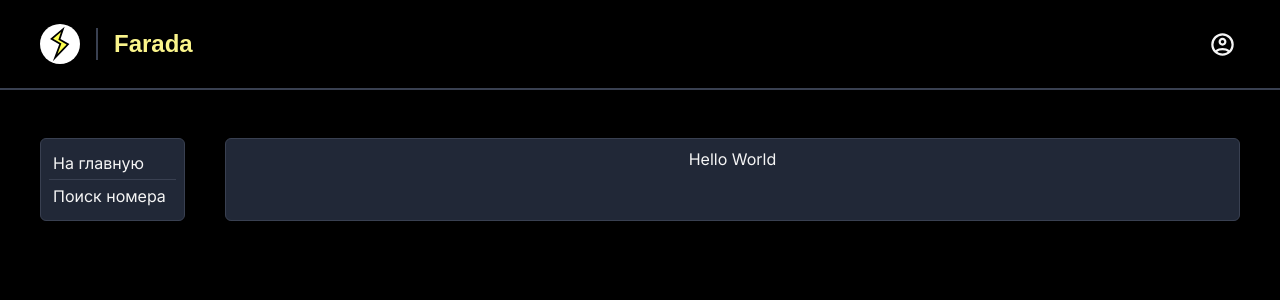
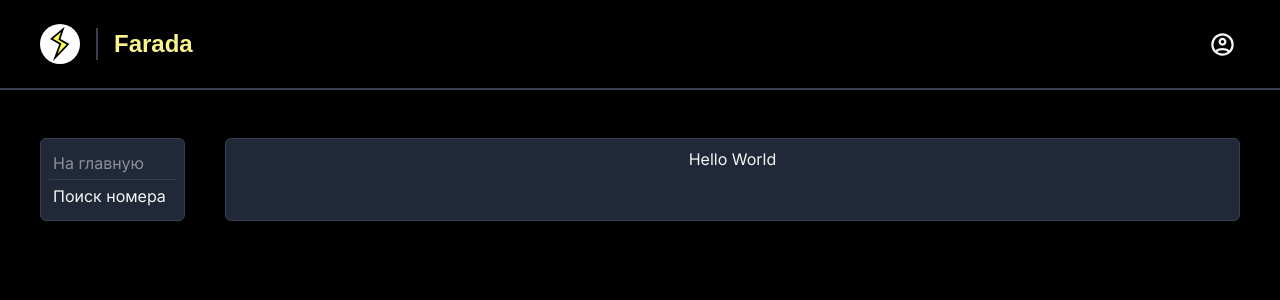
Before and after one commit to Zicio/fjs-diploma-front-next, a Next.js app: page / in a window 1280 px wide. Shown: the top 300 px of the page. Built offline with nearby package versions, Linux system fonts and the light colour scheme; a web font is replaced by a local one.

Commit message:
Fixed styles; deleted NavList

```diff
--- a/src/app/ui/header/ProfileMenu.tsx
+++ b/src/app/ui/header/ProfileMenu.tsx
@@ -10,13 +10,10 @@ const ProfileMenu = () => {
   return (
     <ul className="absolute right-5 top-5 z-10 bg-gray p-default border border-gray_lite rounded-default text-left text-sm">
       {menuItems.map((item) => (
-        <li
-          key={item.url}
-          className="border-b border-gray_lite last:border-0 hover:bg-yellow hover:text-black"
-        >
+        <li key={item.url} className="border-b border-gray_lite last:border-0">
           <Link
             href={`/auth/${item.url}`}
-            className="inline-block w-full h-full p-sm"
+            className="inline-block w-full h-full p-sm hover:bg-yellow hover:text-black"
           >
             {item.text}
           </Link>
--- a/src/app/ui/navbar/NavList.tsx
+++ /dev/null
@@ -1,94 +0,0 @@
-"use client";
-
-import { linkItem } from "@/app/types/types";
-import { useEffect, useState } from "react";
-import Link from "next/link";
-
-const commonNavItems: linkItem[] = [
-  {
-    url: "/",
-    text: "На главную",
-  },
-  {
-    url: "/hotels/rooms",
-    text: "Поиск номера",
-  },
-];
-
-const clientNavItems: linkItem[] = [
-  ...commonNavItems,
-  {
-    url: "/client/{id}/reservation", //TODO
-    text: "Мои брони",
-  },
-];
-
-const adminNavItems: linkItem[] = [
-  ...clientNavItems,
-  {
-    url: "/admin/hotels",
-    text: "Все гостиницы",
-  },
-  {
-    url: "/admin/hotels/new",
-    text: "Добавить гостиницу",
-  },
-  {
-    url: "/admin/users",
-    text: "Все пользователи",
-  },
-  {
-    url: "/admin/users/new",
-    text: "Добавить пользователя",
-  },
-];
-
-const managerNavItems: linkItem[] = [
-  ...clientNavItems,
-  {
-    url: "/manager/users",
-    text: "Все пользователи",
-  },
-];
-
-type role = "client" | "admin" | "manager";
-
-type accessToken = {
-  id: string;
-  email: string;
-  name: string;
-  role: role;
-};
-
-const NavList = () => {
-  const [rolesSet, setRolesSet] = useState<linkItem[]>(commonNavItems);
-  useEffect(() => {
-    const token = localStorage.getItem("access_token");
-    console.log({ token });
-    if (token) {
-      const { role }: accessToken = JSON.parse(token);
-      switch (role) {
-        case "client":
-          setRolesSet(clientNavItems);
-          break;
-        case "admin":
-          setRolesSet(adminNavItems);
-          break;
-        case "manager":
-          setRolesSet(managerNavItems);
-          break;
-      }
-    }
-  }, []);
-  return rolesSet.map(({ url, text }) => (
-    <li
-      key={url}
-      className="border-b border-gray_lite last:border-0 hover:bg-yellow hover:text-black"
-    >
-      <Link href={url} className="inline-block w-full h-full p-sm">
-        {text}
-      </Link>
-    </li>
-  ));
-};
-export default NavList;
--- a/src/app/ui/navbar/Navbar.tsx
+++ b/src/app/ui/navbar/Navbar.tsx
@@ -1,10 +1,104 @@
-import NavList from "./NavList";
+"use client";
+
+import { linkItem } from "@/app/types/types";
+import Link from "next/link";
+import { usePathname } from "next/navigation";
+import { useState, useEffect } from "react";
+
+const commonNavItems: linkItem[] = [
+  {
+    url: "/",
+    text: "На главную",
+  },
+  {
+    url: "/hotels/rooms",
+    text: "Поиск номера",
+  },
+];
+
+const clientNavItems: linkItem[] = [
+  ...commonNavItems,
+  {
+    url: "/client/{id}/reservation", //TODO
+    text: "Мои брони",
+  },
+];
+
+const adminNavItems: linkItem[] = [
+  ...clientNavItems,
+  {
+    url: "/admin/hotels",
+    text: "Все гостиницы",
+  },
+  {
+    url: "/admin/hotels/new",
+    text: "Добавить гостиницу",
+  },
+  {
+    url: "/admin/users",
+    text: "Все пользователи",
+  },
+  {
+    url: "/admin/users/new",
+    text: "Добавить пользователя",
+  },
+];
+
+const managerNavItems: linkItem[] = [
+  ...clientNavItems,
+  {
+    url: "/manager/users",
+    text: "Все пользователи",
+  },
+];
+
+type role = "client" | "admin" | "manager";
+
+type accessToken = {
+  id: string;
+  email: string;
+  name: string;
+  role: role;
+};
 
 const Navbar = () => {
+  const pathname = usePathname();
+  const [rolesSet, setRolesSet] = useState<linkItem[]>(commonNavItems);
+  useEffect(() => {
+    const token = localStorage.getItem("access_token");
+    console.log({ token });
+    if (token) {
+      const { role }: accessToken = JSON.parse(token);
+      switch (role) {
+        case "client":
+          setRolesSet(clientNavItems);
+          break;
+        case "admin":
+          setRolesSet(adminNavItems);
+          break;
+        case "manager":
+          setRolesSet(managerNavItems);
+          break;
+      }
+    }
+  }, []);
   return (
     <nav className="p-default border border-gray_lite rounded-default bg-gray">
       <ul>
-        <NavList />
+        {rolesSet.map(({ url, text }) => (
+          <li key={url} className="border-b border-gray_lite last:border-0">
+            <Link
+              href={url}
+              className={`${
+                pathname === url
+                  ? "opacity-50 cursor-default pointer-events-none"
+                  : "bg-opacity-100 hover:bg-yellow hover:text-black"
+              } inline-block w-full h-full p-sm`}
+            >
+              {text}
+            </Link>
+          </li>
+        ))}
       </ul>
     </nav>
   );
```
